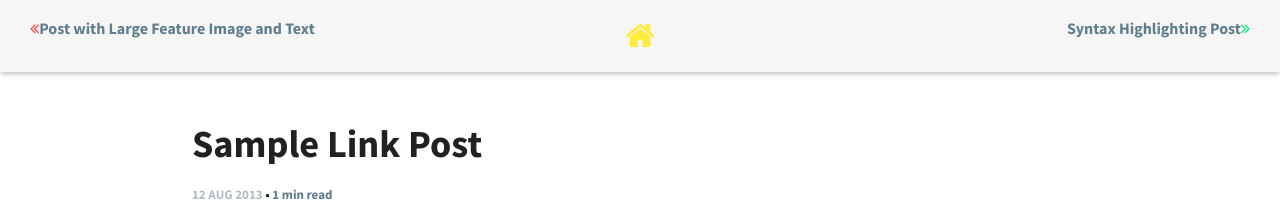
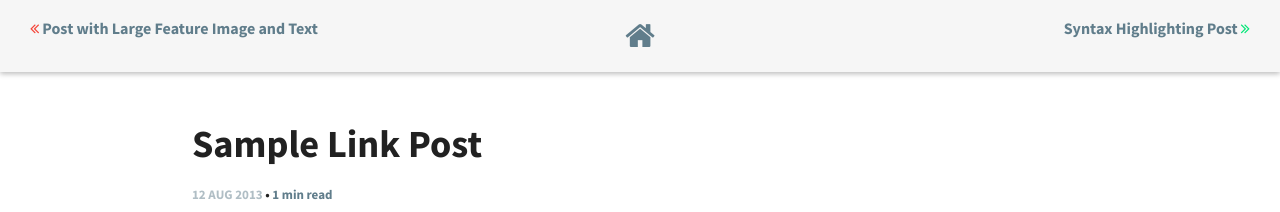
Before and after one commit to dalimunthe/dalimunthe.github.ion, a Jekyll site: the page built from _posts/2013-08-12-sample-link-post.md, in a window 1280 px wide. Shown: the top 212 px of the page. Built offline with Jekyll 4.4.1, drawn with Linux system fonts in a browser that asks for light colours.

Commit message:
edit some layout

```diff
--- a/_includes/nav.html
+++ b/_includes/nav.html
@@ -5,7 +5,7 @@
         {% if page.previous %}
         <a href="{{ site.url }}{{ page.previous.url }}" title="{{ page.previous.title }}">
           <div class="post-nav-btn">
-            <div class="post-nav-text"><span class="danger-text-color"><i class="fa fa-angle-double-left"></i></span><span class="hidden-md primary-text-color">{{ page.previous.title }}</span></div>
+            <div class="post-nav-text"><span class="danger-text-color"><i class="fa fa-angle-double-left"></i>&nbsp;</span><span class="hidden-md primary-text-color">{{ page.previous.title }}</span></div>
           </div>
         </a>
         {% endif %}
@@ -23,7 +23,7 @@
         {% if page.next %}
         <a href="{{ site.url }}{{ page.next.url }}" title="{{ page.previous.title }}">
           <div class="post-nav-btn">
-            <div class="post-nav-text"><span class="hidden-md primary-text-color">{{ page.next.title }}</span><span class="success-text-color"><i class="fa fa-angle-double-right"></i></span></div>
+            <div class="post-nav-text"><span class="hidden-md primary-text-color">{{ page.next.title }}</span><span class="success-text-color">&nbsp;<i class="fa fa-angle-double-right"></i></span></div>
           </div>
         </a>
         {% endif %}
--- a/_sass/pages/_post.scss
+++ b/_sass/pages/_post.scss
@@ -83,7 +83,7 @@ section.post {
   margin: 0 auto;
   padding: 20px 30px;
   text-align: center;
-  color: $warning;
+  color: $primary;
   font-size: 16px;
   line-height: 16px;
 }
```
